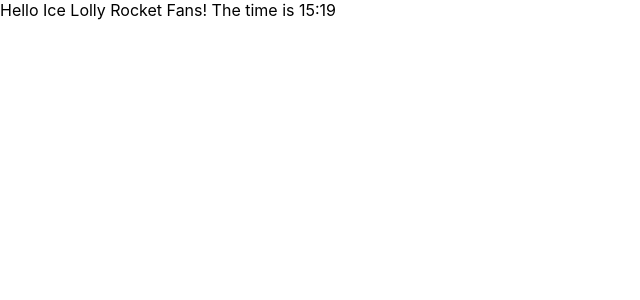
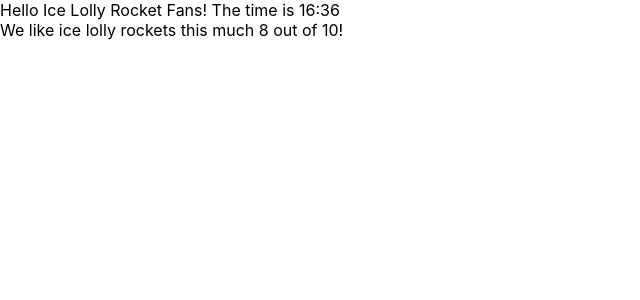
Before and after one commit to joshnice/ice-lolly-rocket, a React (Create React App) app: page / in a window 1280 px wide. Shown: the top 300 px of the page, without its empty margins (0-640 px from the left). Built offline with nearby package versions, Linux system fonts and the light colour scheme.

Commit message:
Added a rating factor

```diff
--- a/src/App.tsx
+++ b/src/App.tsx
@@ -3,8 +3,15 @@ import logo from './logo.svg';
 import './App.css';
 
 function App() {
+
+  const rating: number = Math.floor(Math.random() * 11);
+
+
   return (
-    <div>Hello Ice Lolly Rocket Fans! The time is 15:19</div>
+    <>
+      <div>Hello Ice Lolly Rocket Fans! The time is 16:36</div>
+      <div>We like ice lolly rockets this much {rating} out of 10!</div>
+    </>
   );
 }
 
```
